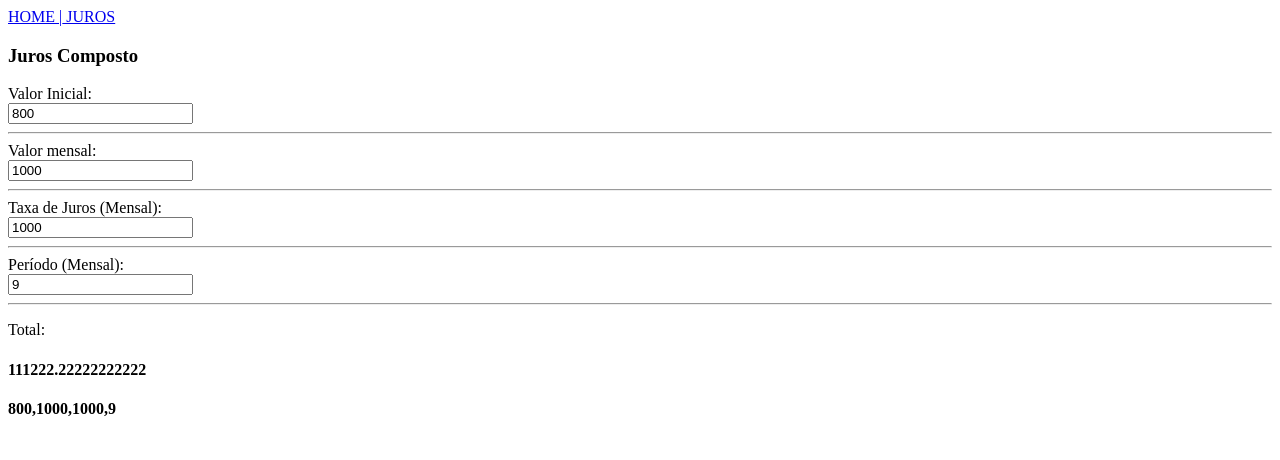
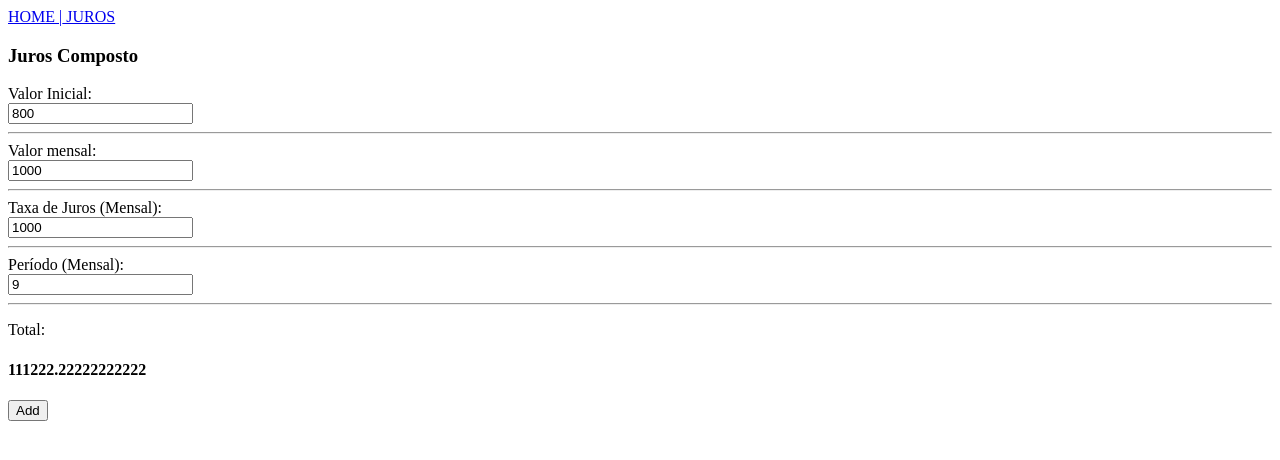
Before and after one commit to roxellyt/Aula-06, an Angular app: page /juros in a window 1280 px wide. Shown: the top 460 px of the page. Built offline with nearby package versions, Linux system fonts and the light colour scheme.

Commit message:
2 files modified

```diff
--- a/src/app/juros/juros.component.html
+++ b/src/app/juros/juros.component.html
@@ -14,4 +14,4 @@
 <hr />
 <p>Total:</p>
 <h4>{{ getJuros() }}</h4>
-<h4>{{ RetornarDados() }}</h4>
+<button>Add</button>
--- a/src/app/juros/juros.component.ts
+++ b/src/app/juros/juros.component.ts
@@ -10,6 +10,7 @@ export class JurosComponent implements OnInit {
   c: number;
   j: number;
   p: number;
+  add: string;
 
   constructor() {
     this.m = 800;
```
